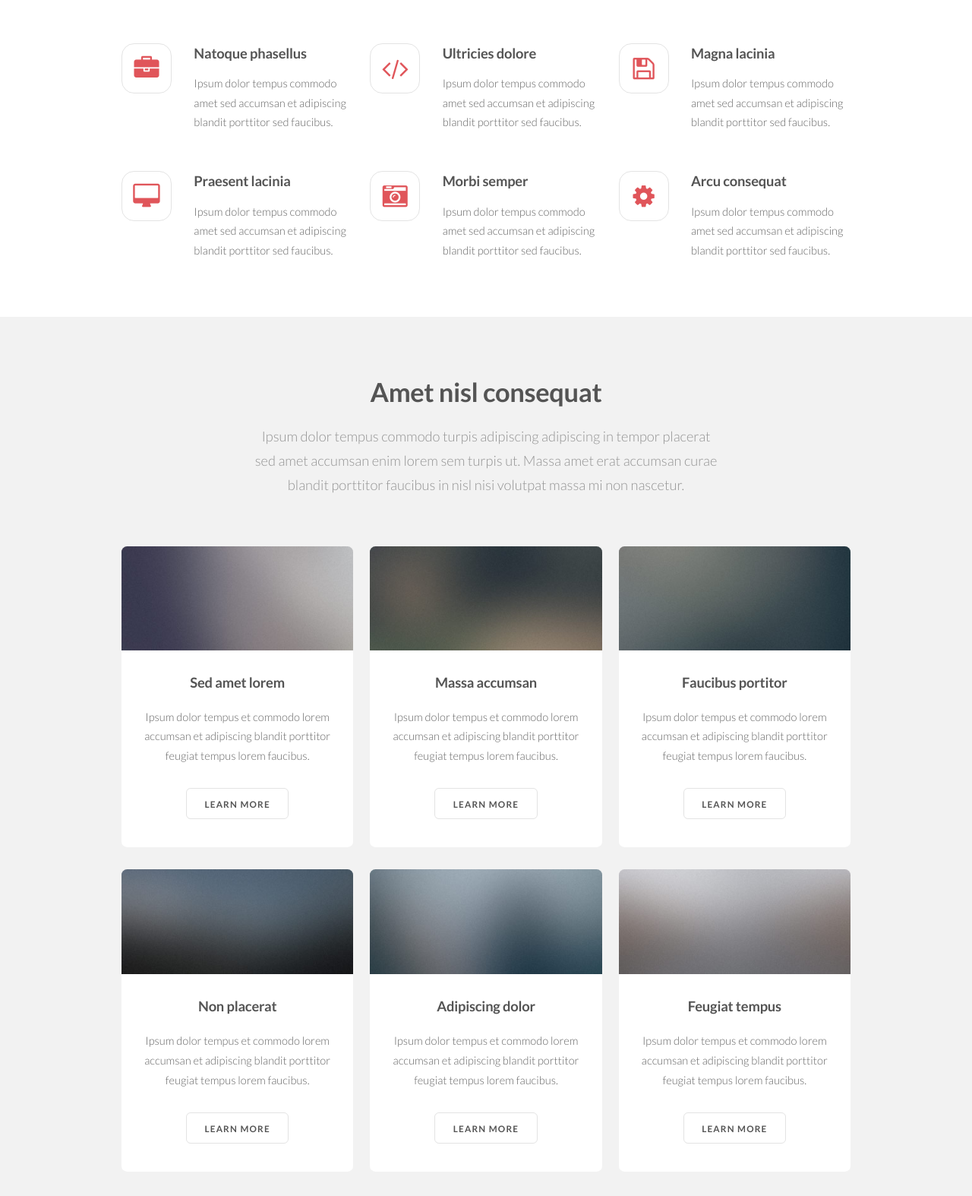
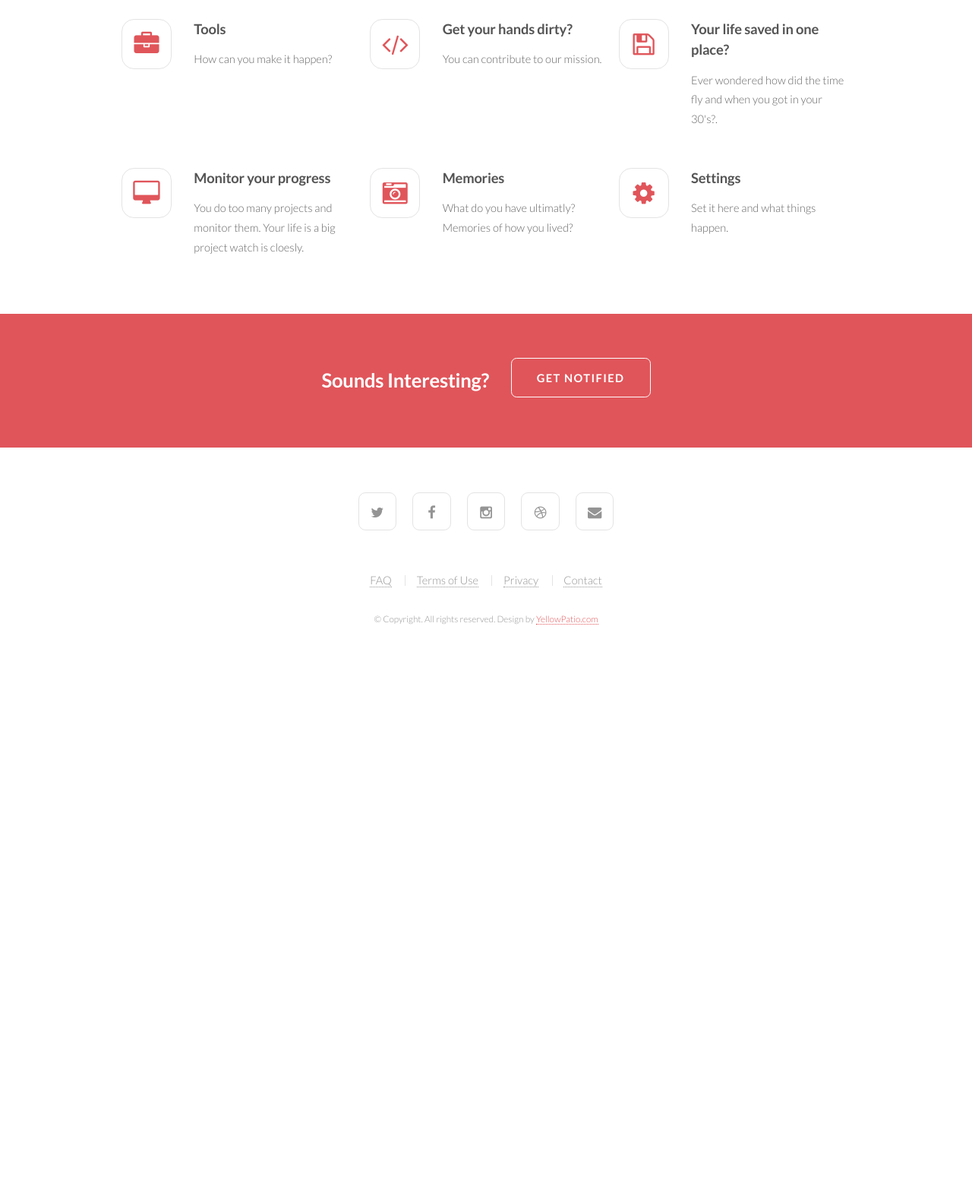
Before and after one commit to asmitaw/yellowpatio, a plain HTML site: page index.html in a window 1280 px wide. Shown: the part 1136-2710 px from the top of the page at 76% size. After the commit the page ends 2022 px from the top, so only its background shows below. Drawn offline with Linux system fonts and the light colour scheme.

Commit message:
Changed the page
chnaged the text of the index and added a menu - removed another
unwanted menu

```diff
--- a/index.html
+++ b/index.html
@@ -27,28 +27,11 @@
 
 		<!-- Header -->
 			<header id="header" class="alt skel-layers-fixed">
-				<h1><a href="index.html">HTML5 Website <span>by Html5webtemplates.co.uk</span></a></h1>
+				<h1><a href="index.html">Asmita Wankhede</span></a></h1>
 				<nav id="nav">
 					<ul>
 						<li><a href="index.html">Home</a></li>
-						<li>
-							<a href="" class="icon fa-angle-down">Layouts</a>
-							<ul>
-								<li><a href="left-sidebar.html">Left Sidebar</a></li>
-								<li><a href="right-sidebar.html">Right Sidebar</a></li>
-								<li><a href="no-sidebar.html">No Sidebar</a></li>
-								<li>
-									<a href="">Submenu</a>
-									<ul>
-										<li><a href="#">Option 1</a></li>
-										<li><a href="#">Option 2</a></li>
-										<li><a href="#">Option 3</a></li>
-										<li><a href="#">Option 4</a></li>
-									</ul>
-								</li>
-							</ul>
-						</li>
-						<li><a href="elements.html">Elements</a></li>
+                        <li><a href="index.html">About</a></li>
 					</ul>
 				</nav>
 			</header>
@@ -56,8 +39,8 @@
 		<!-- Banner -->
 			<section id="banner">
 				<div class="inner">
-					<h2>Magna Aliquam</h2>
-					<p>Sed lorem ipsum sed dolor nullam adipiscing</p>
+					<h2>Yellow Patio</h2>
+					<p>Science of Achivment and Art of Fullfillment</p>
 					<ul class="actions">
 						<li><a href="#one" class="button big scrolly">Learn More</a></li>
 					</ul>
@@ -68,10 +51,9 @@
 			<section id="one" class="wrapper style1">
 				<div class="container">
 					<header class="major">
-						<h2>Lorem ipsum dolor</h2>
-						<p>Ipsum dolor tempus commodo turpis adipiscing adipiscing in tempor placerat<br />
-						sed amet accumsan enim lorem sem turpis ut. Massa amet erat accumsan curae<br />
-						blandit porttitor faucibus in nisl nisi volutpat massa mi non nascetur.</p>
+						<h2>What is Yellow Patio</h2>
+						<p>Hold on Tight<br />
+						Coming soon </p>
 					</header>
 					<div class="slider">
 						<span class="nav-previous"></span>
@@ -99,123 +81,50 @@
 					<div class="row uniform">
 						<div class="4u 6u(2) 12u$(3)">
 							<section class="feature fa-briefcase">
-								<h3>Natoque phasellus</h3>
-								<p>Ipsum dolor tempus commodo amet sed accumsan et adipiscing blandit porttitor sed faucibus.</p>
+								<h3>Tools</h3>
+								<p>How can you make it happen?</p>
 							</section>
 						</div>
 						<div class="4u 6u$(2) 12u$(3)">
 							<section class="feature fa-code">
-								<h3>Ultricies dolore</h3>
-								<p>Ipsum dolor tempus commodo amet sed accumsan et adipiscing blandit porttitor sed faucibus.</p>
+								<h3>Get your hands dirty?</h3>
+								<p>You can contribute to our mission.</p>
 							</section>
 						</div>
 						<div class="4u$ 6u(2) 12u$(3)">
 							<section class="feature fa-save">
-								<h3>Magna lacinia</h3>
-								<p>Ipsum dolor tempus commodo amet sed accumsan et adipiscing blandit porttitor sed faucibus.</p>
+								<h3>Your life saved in one place?</h3>
+								<p>Ever wondered how did the time fly and when you got in your 30's?.</p>
 							</section>
 						</div>
 						<div class="4u 6u$(2) 12u$(3)">
 							<section class="feature fa-desktop">
-								<h3>Praesent lacinia</h3>
-								<p>Ipsum dolor tempus commodo amet sed accumsan et adipiscing blandit porttitor sed faucibus.</p>
+								<h3>Monitor your progress </h3>
+								<p>You do too many projects and monitor them. Your life is a big project watch is cloesly.</p>
 							</section>
 						</div>
 						<div class="4u 6u(2) 12u$(3)">
 							<section class="feature fa-camera-retro">
-								<h3>Morbi semper</h3>
-								<p>Ipsum dolor tempus commodo amet sed accumsan et adipiscing blandit porttitor sed faucibus.</p>
+								<h3>Memories</h3>
+								<p>What do you have ultimatly? Memories of how you lived?</p>
 							</section>
 						</div>
 						<div class="4u$ 6u$(2) 12u$(3)">
 							<section class="feature fa-cog">
-								<h3>Arcu consequat</h3>
-								<p>Ipsum dolor tempus commodo amet sed accumsan et adipiscing blandit porttitor sed faucibus.</p>
+								<h3>Settings </h3>
+								<p>Set it here and what things happen.</p>
 							</section>
 						</div>
 					</div>
 				</div>
 			</section>
 
-		<!-- Three -->
-			<section id="three" class="wrapper style1">
-				<div class="container">
-					<header class="major">
-						<h2>Amet nisl consequat</h2>
-						<p>Ipsum dolor tempus commodo turpis adipiscing adipiscing in tempor placerat<br />
-						sed amet accumsan enim lorem sem turpis ut. Massa amet erat accumsan curae<br />
-						blandit porttitor faucibus in nisl nisi volutpat massa mi non nascetur.</p>
-					</header>
-					<div class="row">
-						<div class="4u 6u(2) 12u$(3)">
-							<article class="box post">
-								<a href="#" class="image fit"><img src="images/pic01.jpg" alt="" /></a>
-								<h3>Sed amet lorem</h3>
-								<p>Ipsum dolor tempus et commodo lorem accumsan et adipiscing blandit porttitor feugiat tempus lorem faucibus.</p>
-								<ul class="actions">
-									<li><a href="#" class="button">Learn More</a></li>
-								</ul>
-							</article>
-						</div>
-						<div class="4u 6u$(2) 12u$(3)">
-							<article class="box post">
-								<a href="#" class="image fit"><img src="images/pic02.jpg" alt="" /></a>
-								<h3>Massa accumsan</h3>
-								<p>Ipsum dolor tempus et commodo lorem accumsan et adipiscing blandit porttitor feugiat tempus lorem faucibus.</p>
-								<ul class="actions">
-									<li><a href="#" class="button">Learn More</a></li>
-								</ul>
-							</article>
-						</div>
-						<div class="4u$ 6u(2) 12u$(3)">
-							<article class="box post">
-								<a href="#" class="image fit"><img src="images/pic03.jpg" alt="" /></a>
-								<h3>Faucibus portitor</h3>
-								<p>Ipsum dolor tempus et commodo lorem accumsan et adipiscing blandit porttitor feugiat tempus lorem faucibus.</p>
-								<ul class="actions">
-									<li><a href="#" class="button">Learn More</a></li>
-								</ul>
-							</article>
-						</div>
-						<div class="4u 6u$(2) 12u$(3)">
-							<article class="box post">
-								<a href="#" class="image fit"><img src="images/pic04.jpg" alt="" /></a>
-								<h3>Non placerat</h3>
-								<p>Ipsum dolor tempus et commodo lorem accumsan et adipiscing blandit porttitor feugiat tempus lorem faucibus.</p>
-								<ul class="actions">
-									<li><a href="#" class="button">Learn More</a></li>
-								</ul>
-							</article>
-						</div>
-						<div class="4u 6u(2) 12u$(3)">
-							<article class="box post">
-								<a href="#" class="image fit"><img src="images/pic05.jpg" alt="" /></a>
-								<h3>Adipiscing dolor</h3>
-								<p>Ipsum dolor tempus et commodo lorem accumsan et adipiscing blandit porttitor feugiat tempus lorem faucibus.</p>
-								<ul class="actions">
-									<li><a href="#" class="button">Learn More</a></li>
-								</ul>
-							</article>
-						</div>
-						<div class="4u$ 6u$(2) 12u$(3)">
-							<article class="box post">
-								<a href="#" class="image fit"><img src="images/pic06.jpg" alt="" /></a>
-								<h3>Feugiat tempus</h3>
-								<p>Ipsum dolor tempus et commodo lorem accumsan et adipiscing blandit porttitor feugiat tempus lorem faucibus.</p>
-								<ul class="actions">
-									<li><a href="#" class="button">Learn More</a></li>
-								</ul>
-							</article>
-						</div>
-					</div>
-				</div>
-			</section>
 
 		<!-- CTA -->
 			<section id="cta" class="wrapper style3">
-				<h2>Sed faucibus et consequat</h2>
+				<h2>Sounds Interesting?</h2>
 				<ul class="actions">
-					<li><a href="#" class="button big">Get Started</a></li>
+					<li><a href="#" class="button big">Get Notified</a></li>
 				</ul>
 			</section>
 
@@ -235,7 +144,7 @@
 					<li><a href="#">Contact</a></li>
 				</ul>
 				<span class="copyright">
-					&copy; Copyright. All rights reserved. Design by <a href="http://www.html5webtemplates.co.uk">Responsive Web Templates</a>
+					&copy; Copyright. All rights reserved. Design by <a href="http://www.yellowpatio.com">YellowPatio.com</a>
 				</span>
 			</footer>
 
```
